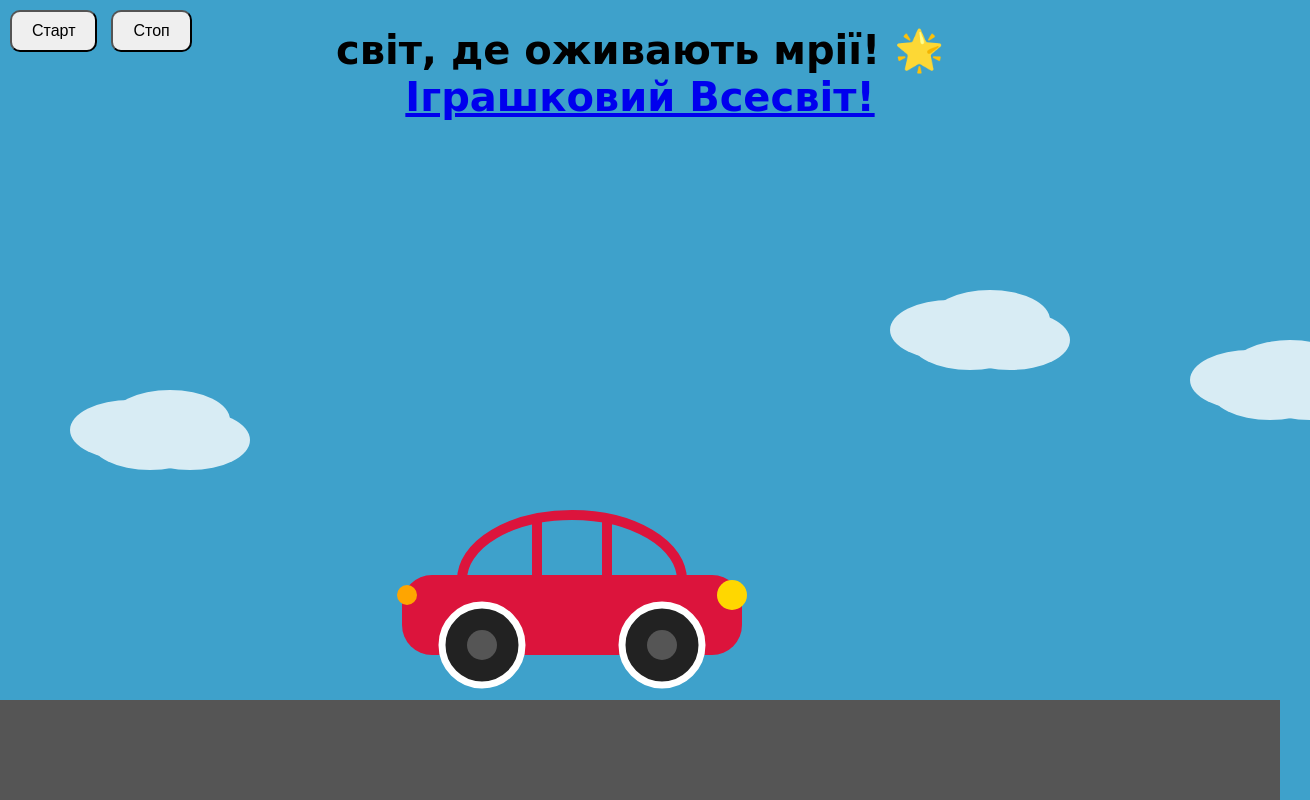
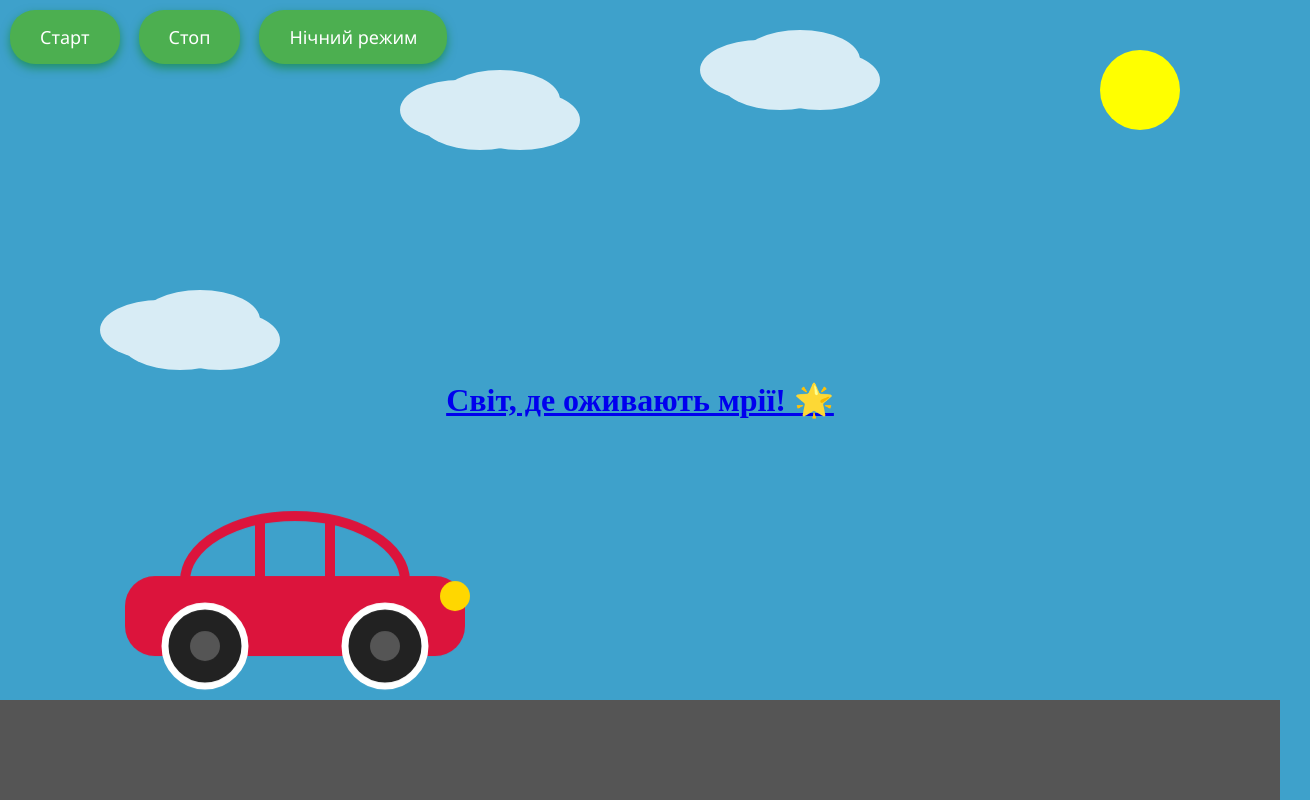
Before and after one commit to MaksumNoha11/toyshop1, a plain HTML site: page index.html in a window 1280 px wide. Both pictures are taken after a click on the button "Старт". Shown: the whole page, 1310 px wide, since content can reach past the window. Drawn offline with Linux system fonts and the light colour scheme.

Commit message:
Update index.html

```diff
--- a/index.html
+++ b/index.html
@@ -3,11 +3,116 @@
 <head>
     <title>Анімована машина</title>
     <meta charset="utf-8">
-    <link rel="stylesheet" href="style.css">
+    <link rel="stylesheet" href="lesson27.css">
 </head>
-<body>
-<h1>світ, де оживають мрії! 🌟</br><a href="https://www.instagram.com/baby.universe_ua/">Іграшковий Всесвіт!<br></a> </h1>
+<style>
+    body {
+        margin: 0;
+        background: #3ea1cb;
+        overflow: hidden;
+        transition: background 1s;
+        display: flex;
+        justify-content: center;
+        align-items: center;
+        flex-direction: column;
+        height: 100vh;
+    }
 
+    .road {
+        position: absolute;
+        bottom: 0;
+        width: 100%;
+        height: 100px;
+        background: #555;
+    }
+
+    .car {
+        position: absolute;
+        left: 0;
+        bottom: 110px;
+        width: 365px;
+        height: 185px;
+        transition: transform 0.2s ease-in-out;
+    }
+
+    .controls {
+        position: absolute;
+        top: 10px;
+        left: 10px;
+    }
+
+    .controls button {
+        padding: 15px 30px;
+        margin-right: 15px;
+        font-size: 18px;
+        cursor: pointer;
+        border-radius: 25px;
+        font-family: 'Segoe UI', Tahoma, Geneva, Verdana, sans-serif;
+        background: #4CAF50; /* Повернули колір кнопок на зелений */
+        color: white;
+        border: none;
+        box-shadow: 0 4px 10px rgba(0, 128, 0, 0.5); /* Зеленувата тінь */
+        transition: all 0.3s ease-in-out, filter 0.3s ease;
+    }
+
+    .controls button:hover {
+        transform: scale(1.1); /* Збільшення кнопки при наведенні */
+        box-shadow: 0 0 15px 10px rgba(0, 128, 0, 1); /* Яскравіша тінь при наведенні */
+
+    }
+
+    .controls button:focus {
+        outline: none;
+    }
+
+    .cloud {
+        position: absolute;
+        top: 300px;
+        width: 120px;
+        height: 60px;
+        background: white;
+        border-radius: 50%;
+        box-shadow: 20px 10px 0 white, 40px -10px 0 white, 60px 10px 0 white;
+        opacity: 0.8;
+    }
+
+    .sun {
+        position: absolute;
+        top: 50px;
+        right: 100px;
+        width: 80px;
+        height: 80px;
+        background: yellow;
+        border-radius: 50%;
+        transition: top 2s ease-in-out;
+    }
+
+    h1 {
+        text-align: center;
+    }
+
+    #headlight {
+        transition: filter 0.5s ease-in-out, box-shadow 0.5s ease-in-out;
+    }
+
+    /* Для нічного режиму: зробимо фари яскравішими і з більшим світлом */
+    .night-mode #headlight {
+        filter: blur(12px) brightness(2); /* Сильний блюр та більша яскравість */
+        box-shadow: 0 0 20px 10px rgba(255, 235, 59, 1); /* Яскраве світло навколо */
+    }
+
+    /* У денному режимі фари не світяться, немає ефектів світла і блюру */
+    .day-mode #headlight {
+        filter: none;
+        box-shadow: none;
+    }
+
+</style>
+
+</style>
+<h1><a href="https://www.instagram.com/svitigrashkovii/" target="_blank">Світ, де оживають мрії! 🌟</a></h1>
+
+<div class="sun" id="sun"></div>
 <div class="road"></div>
 <div class="car" id="car">
     <svg viewBox="0 0 365 185">
@@ -19,21 +124,81 @@
         <circle r="15" fill="#555" cx="90" cy="140" />
         <circle r="40" fill="#222" stroke="white" stroke-width="7" cx="270" cy="140" />
         <circle r="15" fill="#555" cx="270" cy="140" />
-        <circle r="15" fill="gold" cx="340" cy="90" />
-        <circle r="10" fill="orange" cx="15" cy="90" />
+        <circle id="headlight" r="15" fill="gold" cx="340" cy="90" />
     </svg>
 </div>
 
 <div class="controls">
     <button id="startBtn">Старт</button>
     <button id="stopBtn">Стоп</button>
+    <button id="nightModeBtn">Нічний режим</button>
 </div>
 
 <div class="cloud" id="cloud1" style="left: 100px;"></div>
 <div class="cloud" id="cloud2" style="left: 400px; top: 80px;"></div>
 <div class="cloud" id="cloud3" style="left: 700px; top: 40px;"></div>
 
+<script>
+    var car = document.getElementById('car');
+    var startBtn = document.getElementById('startBtn');
+    var stopBtn = document.getElementById('stopBtn');
+    var nightModeBtn = document.getElementById('nightModeBtn');
+    var headlight = document.getElementById('headlight');
+    var sun = document.getElementById('sun');
+    var animation;
+    var position = 0;
+    var speed = 30;
+    var isMoving = false;
+    var nightMode = false;
 
-<script src="js.js"></script>
+    function moveCar() {
+        position += speed;
+        if (position > window.innerWidth) {
+            position = -365;
+        }
+        car.style.left = position + 'px';
+        car.style.transform = `translateY(${Math.sin(position / 50) * 5}px)`;
+    }
+
+    function stopMoving() {
+        clearInterval(animation);
+        isMoving = false;
+    }
+
+    function startMoving() {
+        speed += 2;
+        if (!isMoving) {
+            animation = setInterval(moveCar, 50);
+            isMoving = true;
+        }
+    }
+
+    startBtn.addEventListener('click', () => {
+        startMoving();
+    });
+
+    stopBtn.addEventListener('click', () => {
+        stopMoving();
+    });
+
+    nightModeBtn.addEventListener('click', () => {
+        nightMode = !nightMode;
+        document.body.style.background = nightMode ? '#1a1a2e' : '#3ea1cb';
+        sun.style.top = nightMode ? '500px' : '50px';
+
+        if (nightMode) {
+            headlight.setAttribute('fill', 'yellow'); // Включаємо фари в нічному режимі
+            document.body.classList.add('night-mode');
+            document.body.classList.remove('day-mode');
+        } else {
+            headlight.setAttribute('fill', 'gold'); // Вимикаємо фари при денному режимі
+            document.body.classList.remove('night-mode');
+            document.body.classList.add('day-mode');
+        }
+    });
+</script>
+
+
+
 </body>
 </html>
```
